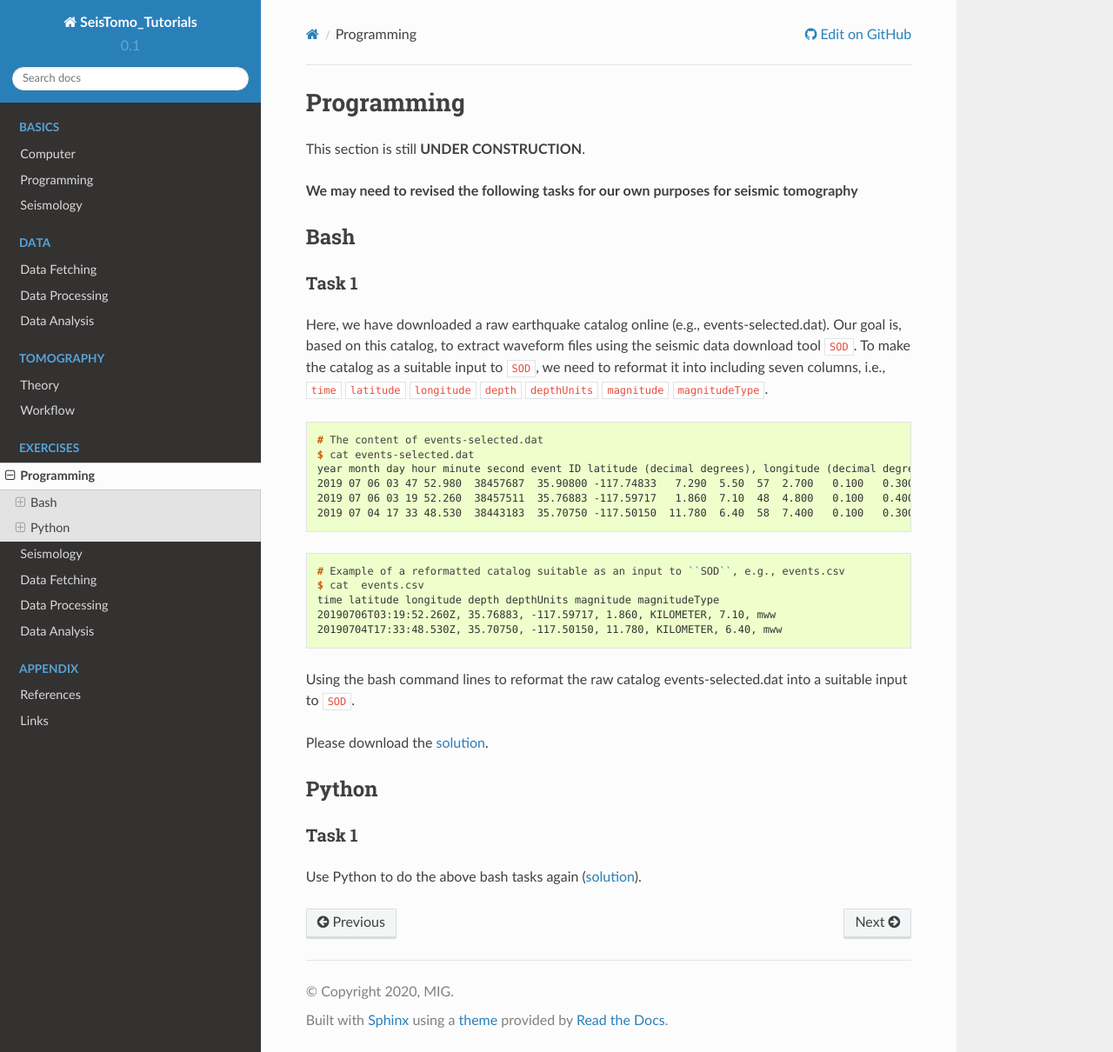
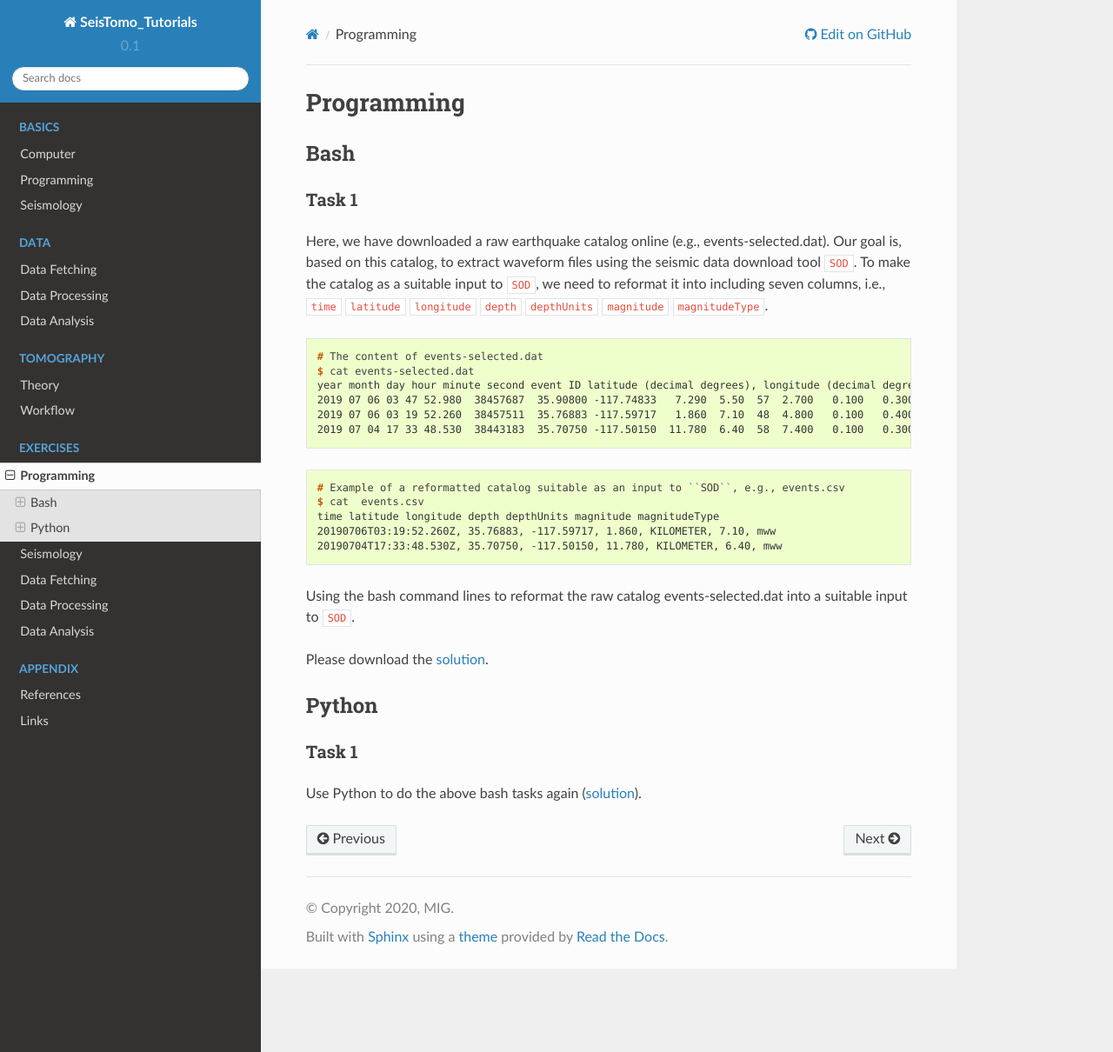
Before and after one commit to MIGG-NTU/SeisTomo_Tutorials, a Sphinx documentation site: the page built from source/exercises/programming/index.rst, in a window 1280 px wide and 1210 px high. Shown: the whole window at 87% size. Built offline with Sphinx 7.4.7 and the Read the Docs theme 2.0.0, drawn with Linux system fonts in a browser that asks for light colours.

Commit message:
Update index.rst (#64)

```diff
--- a/source/exercises/programming/index.rst
+++ b/source/exercises/programming/index.rst
@@ -1,9 +1,5 @@
 Programming
 ===========
-
-This section is still **UNDER CONSTRUCTION**.
-
-**We may need to revised the following tasks for our own purposes for seismic tomography**
 
 
 Bash
```
